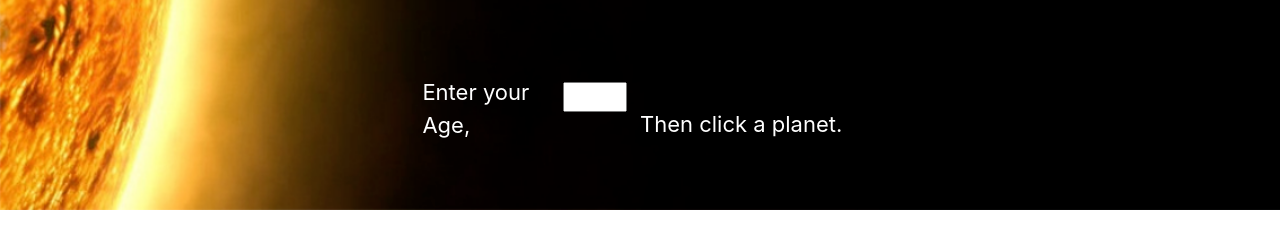
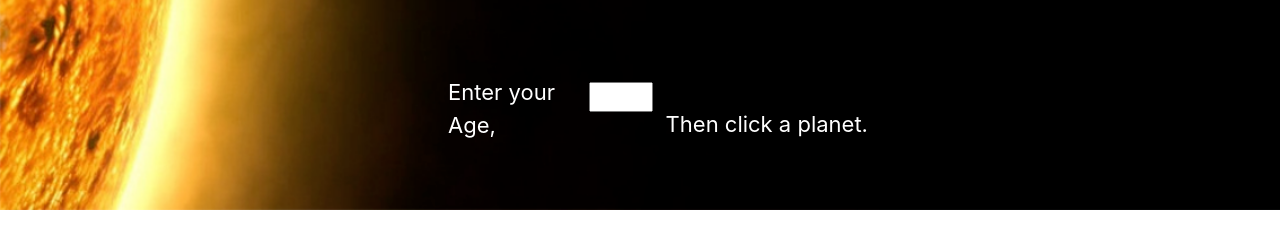
Before and after one commit to CHuber42/W5-Friday-Review, a website built with webpack: page src/index.html in a window 1280 px wide. Shown: the part 590-838 px from the top of the page. Built offline with nearby package versions, Linux system fonts and the light colour scheme.

Commit message:
reposition styles

```diff
--- a/src/styles.css
+++ b/src/styles.css
@@ -107,12 +107,12 @@ body {
 
 input {
   margin-top: 20vh;
-  margin-left: 44vw;
+  margin-left: 46vw;
   width: 5vw;
 }
 
 #outputAge {
-  margin-left: 50vw;
+  margin-left: 60vw;
   margin-top: -8vh;
   width: 25vw;
   height: 4vh;
@@ -124,7 +124,7 @@ input {
 #outputLE {
   text-align: right;
   margin-top: 5vh;
-  margin-left: 50vw;
+  margin-left: 60vw;
   width: 25vw;
   height: 4vh;
   font-size: 18px;
@@ -133,13 +133,13 @@ input {
 
 #label {
   width: 11vw;
-  margin-left: 33vw;
+  margin-left: 35vw;
   margin-top: -4.5vh;
   font-size: 22px;
 }
 
 #instructions {
   margin-top: -4.2vh;
-  margin-left: 50vw;
+  margin-left: 52vw;
   font-size: 22px;
 }
```
